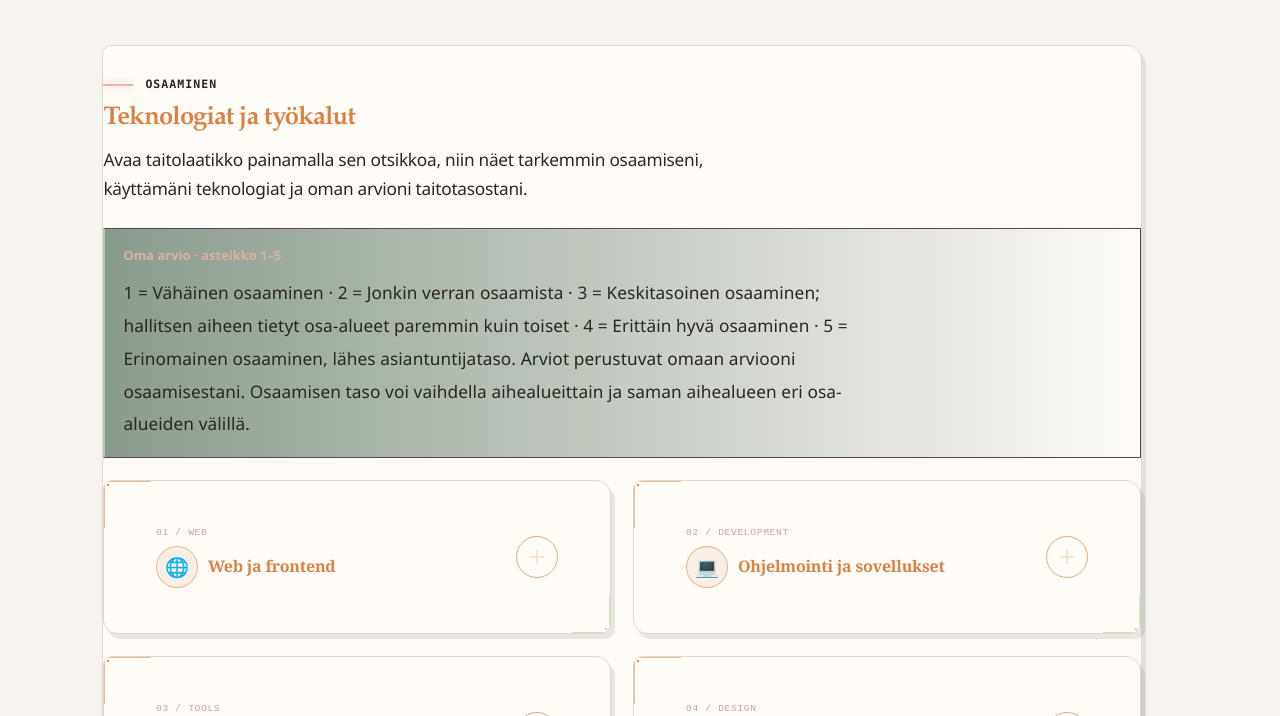
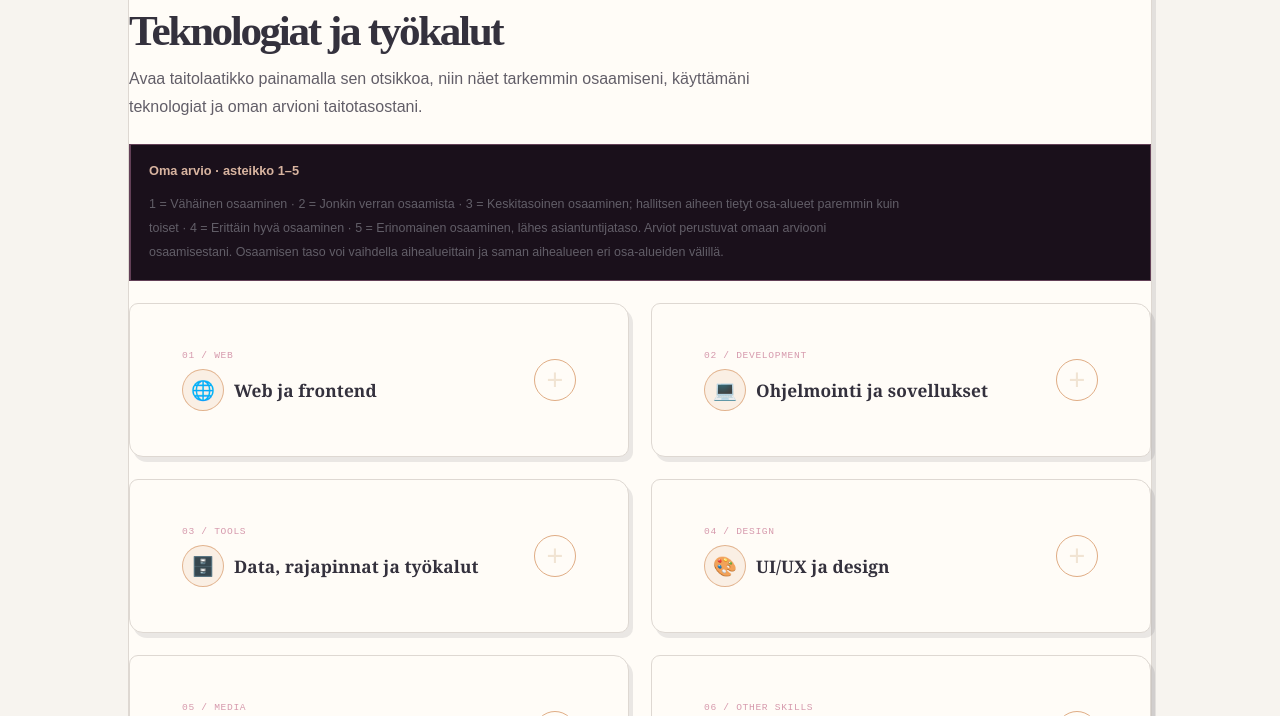
Before and after one commit to MarikaMatala/MarikaMatala.github.io, a plain HTML site: page minusta.html in a window 1280 px wide. Shown: the part 2084-2800 px from the top of the page. Drawn offline with Linux system fonts and the light colour scheme.

```diff
--- a/minusta.html
+++ b/minusta.html
@@ -32,10 +32,6 @@
   <link rel="preconnect" href="https://fonts.googleapis.com">
   <link rel="preconnect" href="https://fonts.gstatic.com" crossorigin>
   <link href="https://fonts.googleapis.com/css2?family=Fraunces:opsz,wght@9..144,400;9..144,500;9..144,600;9..144,700&family=IBM+Plex+Mono:wght@400;500;600&family=Source+Sans+3:wght@400;500;600;700;800&display=swap" rel="stylesheet">
-  <link rel="stylesheet" href="gothic-effects.css?v=8">
-  <link rel="stylesheet" href="gothic-redesign.css?v=6">
-  <link rel="stylesheet" href="autumn-cottagecore.css?v=18">
-  <script src="gothic-enhancements.js?v=2" defer></script>
   <script src="script.js?v=25" defer></script>
   <!-- Umami Cloud: visitor analytics. Add ?owner=1 to the URL to mark visits from this browser as owner visits. -->
   <script>
@@ -59,8 +55,8 @@
       document.head.appendChild(tracker);
     })();
   </script>
-  <link rel="stylesheet" href="editorial-refresh.css?v=1">
-  <link rel="stylesheet" href="bullet-journal.css?v=2">\n</head>
+  <link rel="stylesheet" href="bullet-journal.css?v=2">
+</head>
 <!-- HEAD SECTION ENDS. -->
 <!-- BODY SECTION STARTS: the visible page content. -->
 <body>
```
